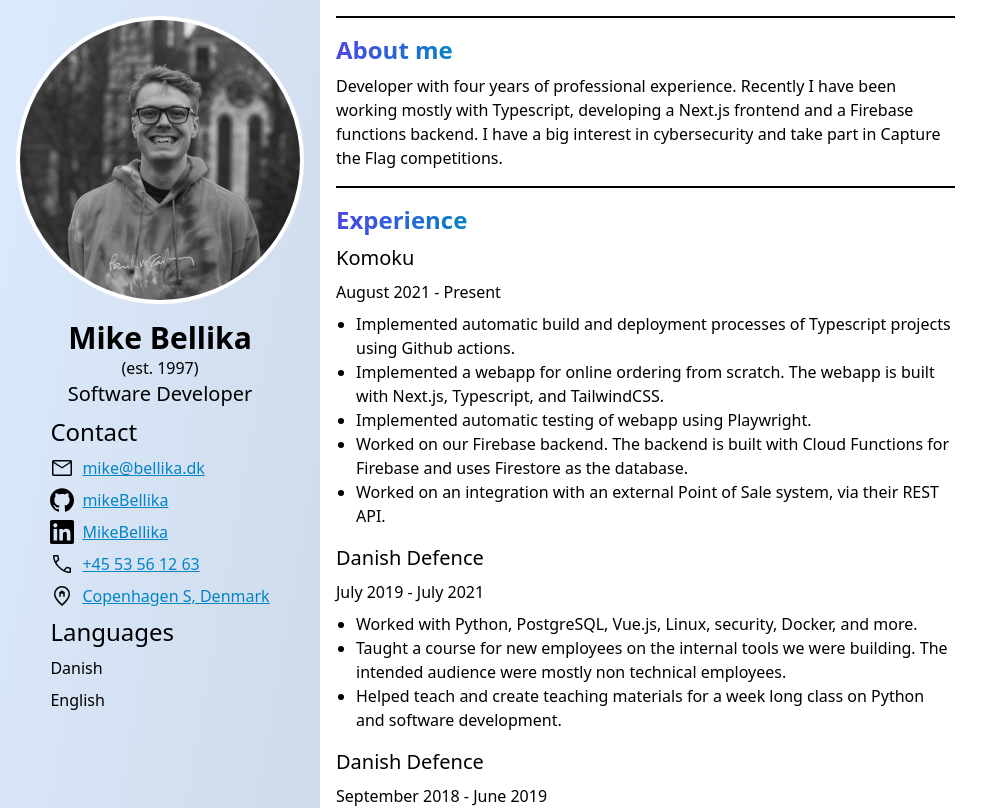
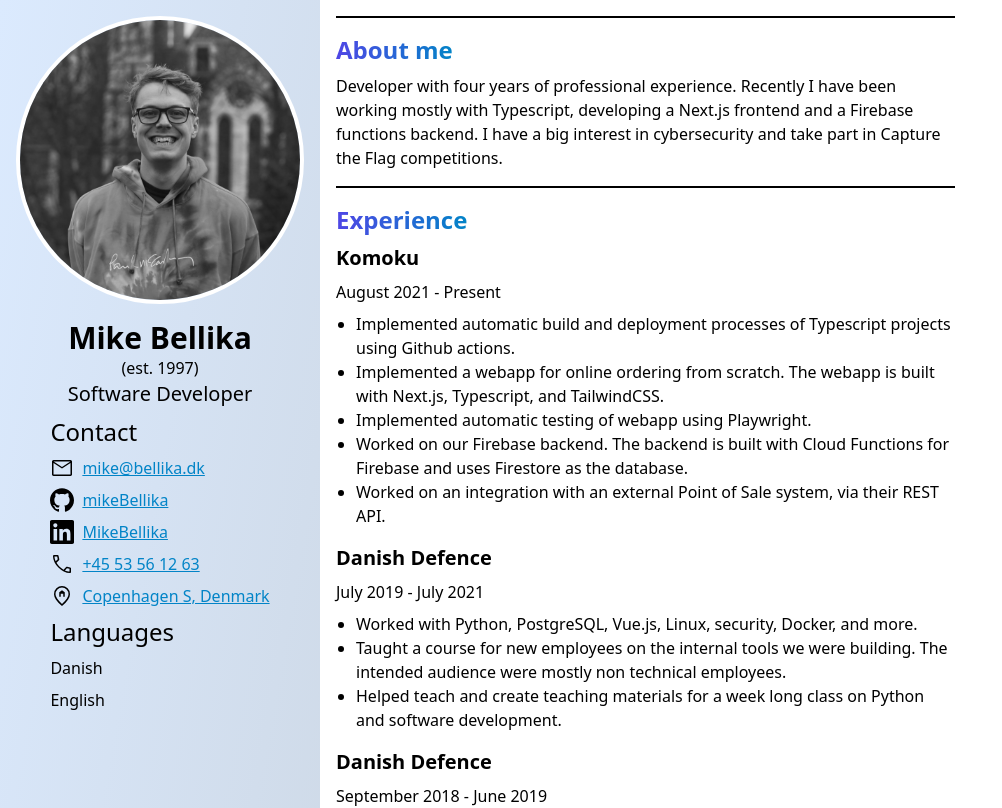
Before and after one commit to MikeBellika/CV, a Next.js app: page / in a window 1280 px wide. Shown: the top 808 px of the page, without its empty margins (0-1002 px from the left). Built offline with nearby package versions, Linux system fonts and the light colour scheme.

Commit message:
Changed some font styling in experience sections

```diff
--- a/pages/index.tsx
+++ b/pages/index.tsx
@@ -13,13 +13,13 @@ import {
 const Experience = (props: ExperienceElement) => {
   return (
     <div>
-      <h3 className="text-xl">
+      <h3 className="text-xl font-semibold">
         {props.company}{' '}
         {props.position != null && (
-          <span className="text-sky-700"> | {props.position}</span>
+          <span className="text-sky-700 font-normal"> | {props.position}</span>
         )}
       </h3>
-      <h4 className="py-2">
+      <h4 className="py-2 font-light">
         {props.dateStart}
         {props.dateEnd ? ` - ${props.dateEnd}` : ''}
       </h4>
```
